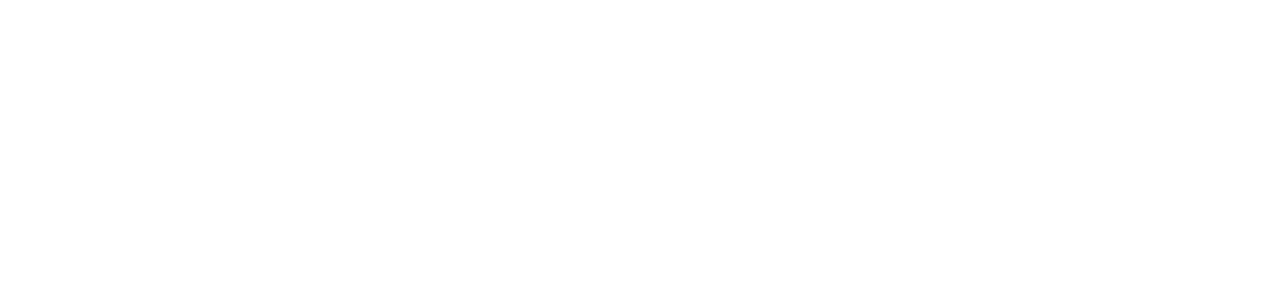
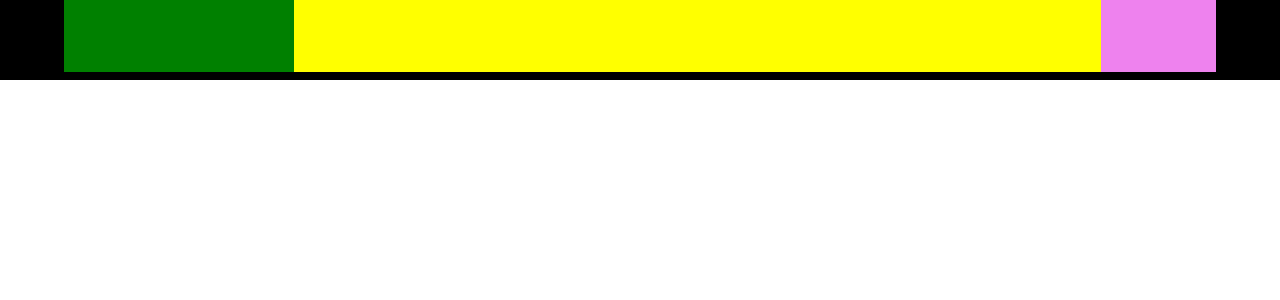
Before and after one commit to andre-bandeli/UI-Design-Landing-Page-Odonto-Clean, a React (Create React App) app: page / in a window 1280 px wide. Shown: the top 300 px of the page. Built offline with nearby package versions, Linux system fonts and the light colour scheme.

Commit message:
seccionando nav

```diff
--- a/src/App.js
+++ b/src/App.js
@@ -1,8 +1,10 @@
 import './App.css';
+import Navbar from './componentes/navbar/Navbar';
 
 function App() {
   return (
     <div className="App">
+      <Navbar/>
 
     </div>
   );
--- a/src/componentes/navbar/Navbar.jsx
+++ b/src/componentes/navbar/Navbar.jsx
@@ -0,0 +1,22 @@
+import React from 'react'
+import './navbar.scss'
+
+export default function Navbar() {
+  return (
+    <div className='navbar'>
+
+        <div className="container">
+            <div className="col-logo">
+
+            </div>
+            <div className="nav">
+
+            </div>
+            <div className="btn-agendar">
+
+            </div>
+        </div>
+
+    </div>
+  )
+}
--- a/src/componentes/navbar/navbar.scss
+++ b/src/componentes/navbar/navbar.scss
@@ -0,0 +1,37 @@
+
+
+.navbar {
+
+    width: 100%;
+    height: 10vh;
+    background-color: black;
+
+    .container {
+
+        background-color: red;
+        width: 90%;
+        height: 90%;
+        margin: auto;
+        display: flex;
+
+        .col-logo {
+
+            width: 20%;
+            height: 100%;
+            background-color: green;
+
+        }
+        .nav {
+            width: 70%;
+            height: 100%;
+            background-color: yellow;
+        }
+        .btn-agendar {
+            width: 10%;
+            height: 100%;
+            background-color: violet;
+        }
+    }
+
+
+}
```
